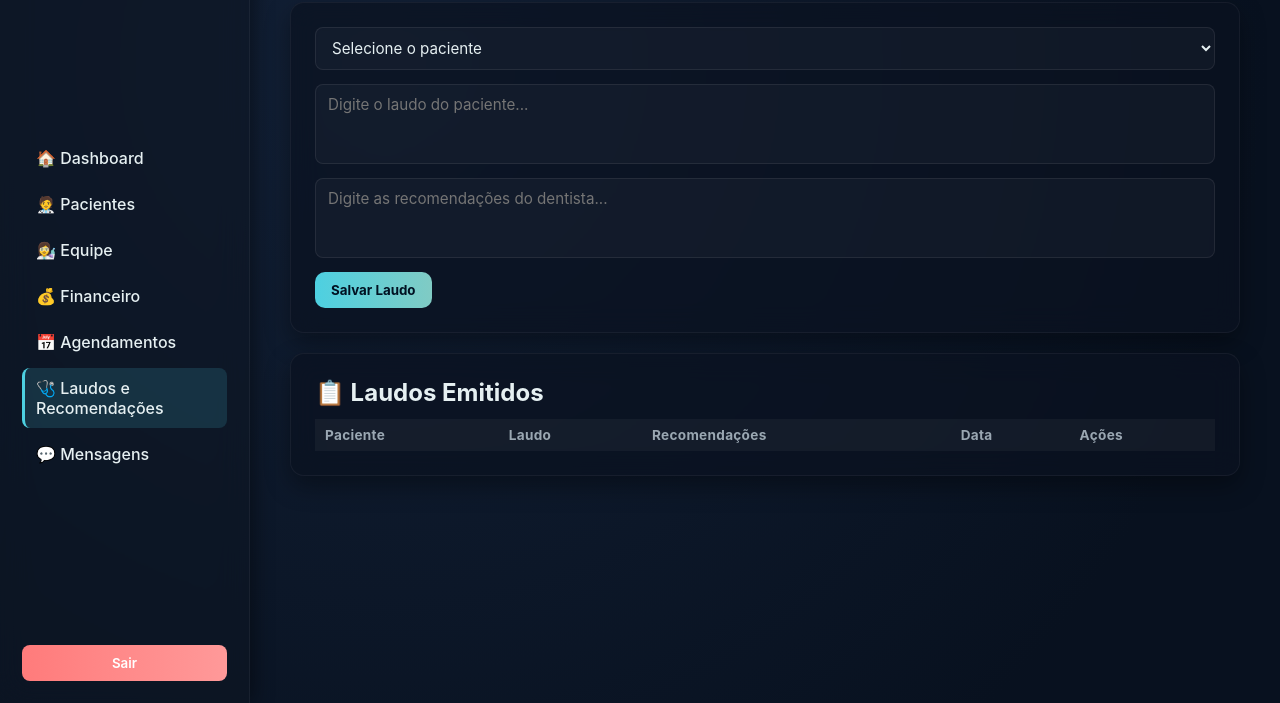
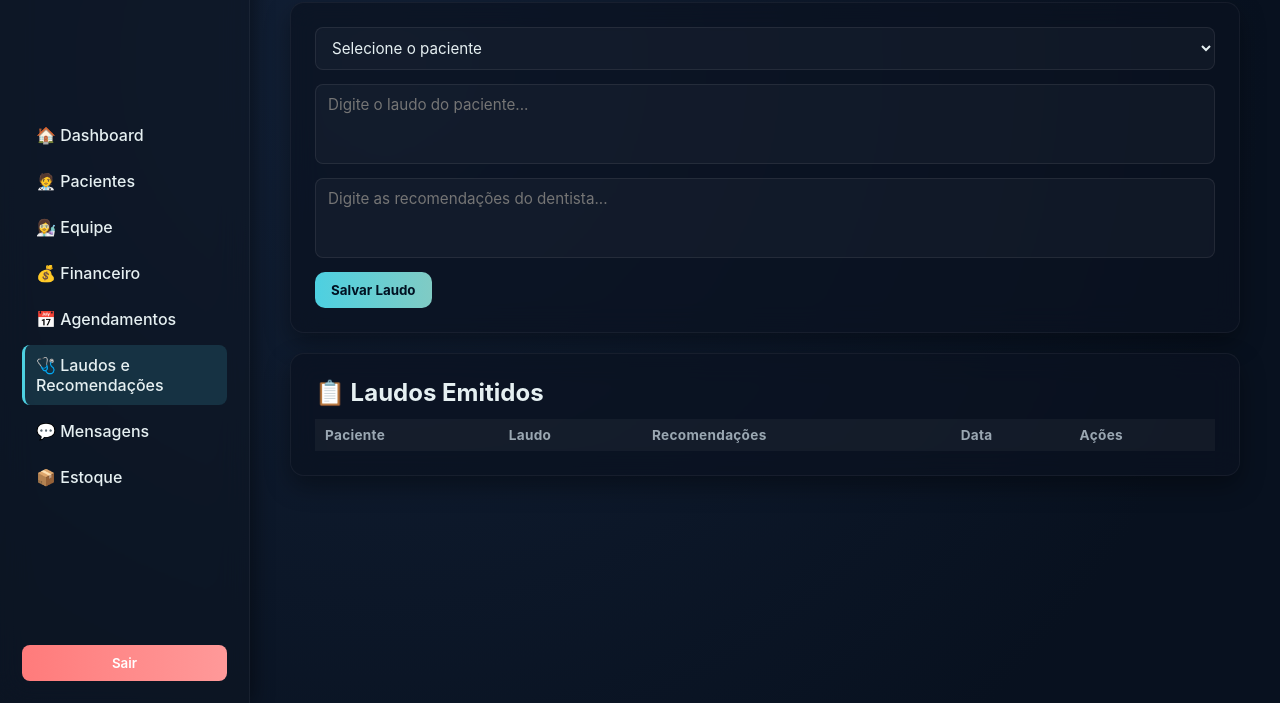
Before and after one commit to guilhernmee/painellumiere, a plain HTML site: page laudos.html in a window 1280 px wide. Shown: the part 97-800 px from the top of the page. Drawn offline with Linux system fonts and the light colour scheme.

Commit message:
Update laudos.html

```diff
--- a/laudos.html
+++ b/laudos.html
@@ -18,6 +18,7 @@
       <a href="agendamentos.html">📅 Agendamentos</a>
       <a href="laudos.html" class="active">🩺 Laudos e Recomendações</a>
       <a href="mensagens.html">💬 Mensagens</a>
+      <a href="estoque.html">📦 Estoque</a>
     </nav>
     <button class="btn logout" onclick="window.location.href='index.html'">Sair</button>
   </aside>
```
